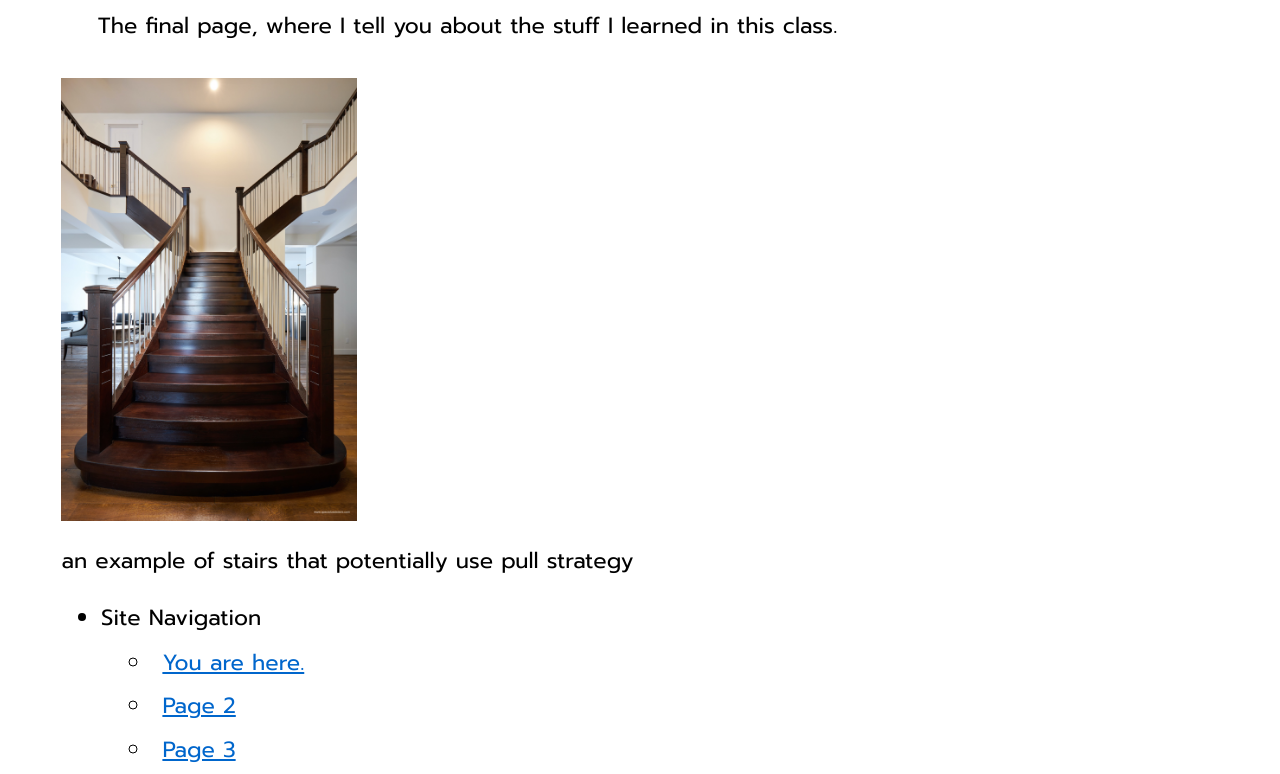
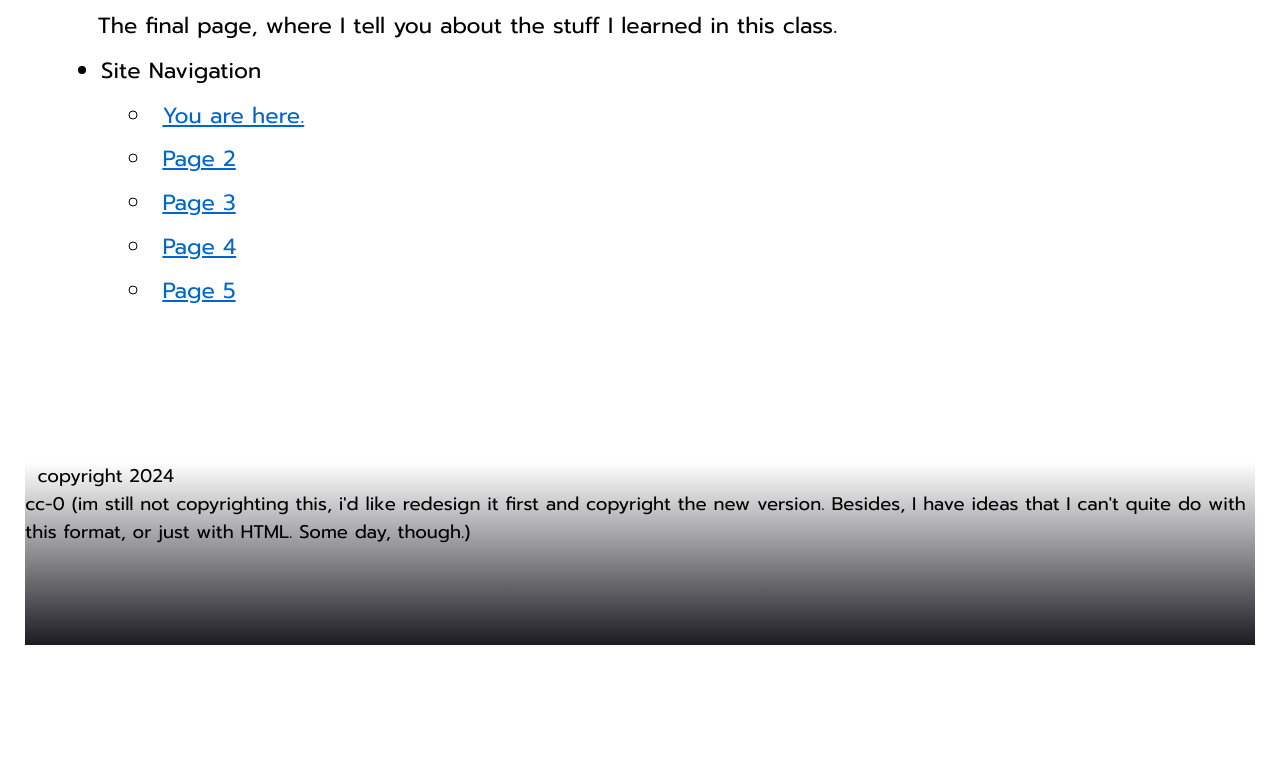
Before and after one commit to Ggboi1103/ggboi1103.github.io, a plain HTML site: page index.html in a window 1280 px wide. Shown: the part 711-1485 px from the top of the page. After the commit the page ends 1343 px from the top, so only its background shows below. Drawn offline with Linux system fonts and the light colour scheme.

Commit message:
forgot something in the code

```diff
--- a/index.html
+++ b/index.html
@@ -39,11 +39,6 @@
 		<p>
 			The final page, where I tell you about the stuff I learned in this class.
 		</p>
-		<figure>
-		<img src="img/the funny stair.jpg" width="25%">
-		<figcaption>an example of stairs that potentially use pull strategy</figcaption>
-		</figure>
-		<br/ >
 	</article>
 	<nav>
 		<ul>
```
